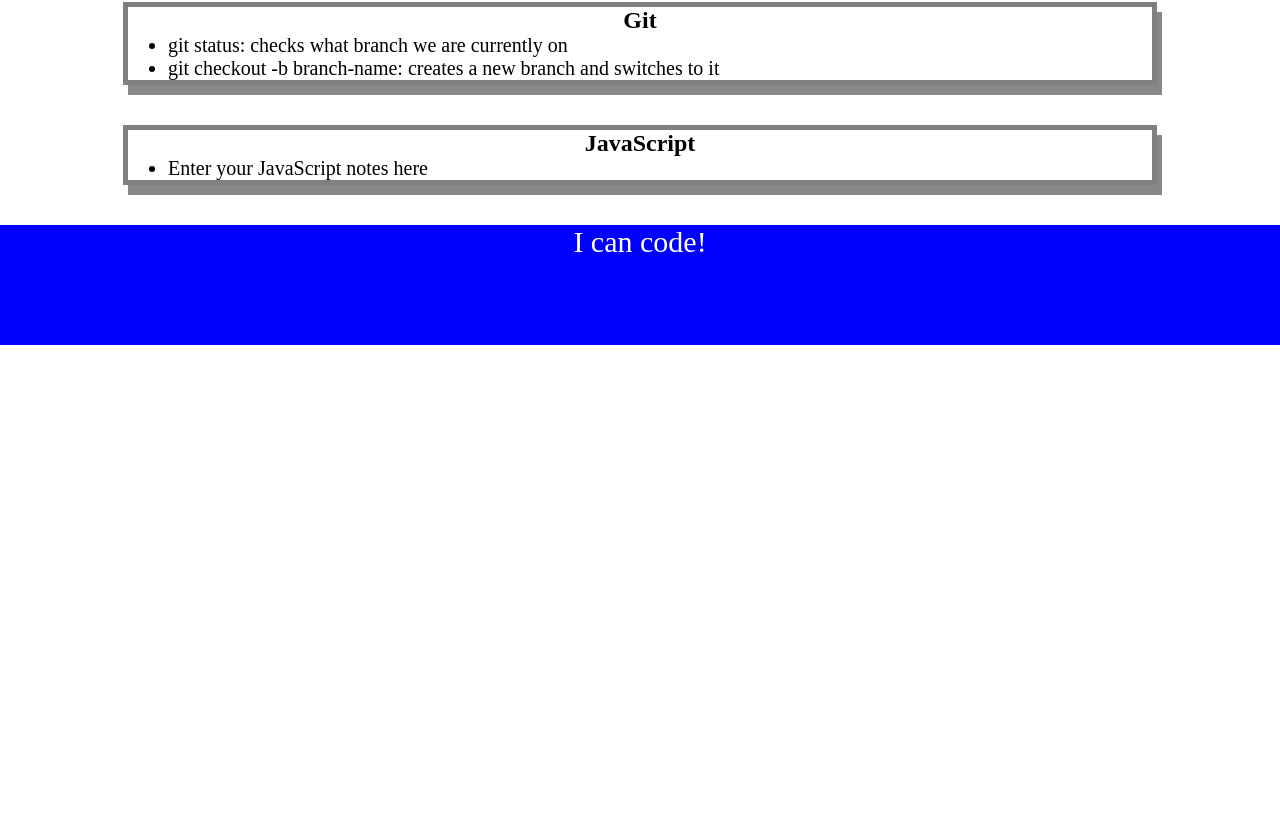
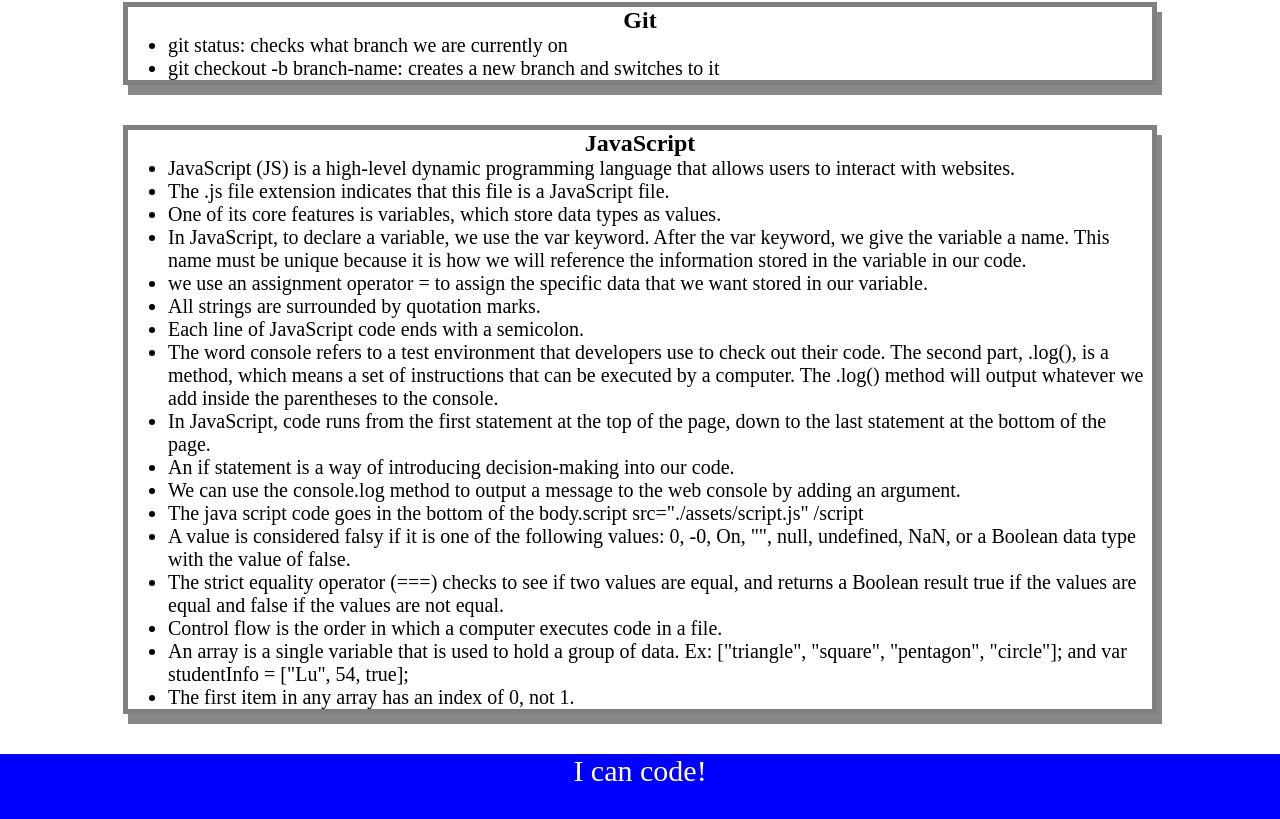
Before and after one commit to tanglero4/prework-study-guide, a plain HTML site: page index.html in a window 1280 px wide. Shown: the part 979-1798 px from the top of the page. Before the commit the page ends 1324 px from the top, so only its background shows below. Drawn offline with Linux system fonts and the light colour scheme.

Commit message:
added Javascript to project

```diff
--- /dev/null
+++ b/assets/script.js
@@ -0,0 +1,19 @@
+var topics = ['HTML', 'CSS', 'Git', 'JavaScript'];
+
+for (var x = 0; x < topics.length; x++) {
+    console.log(topics[x]);
+}
+
+/*
+if (topic === 'HTML') {
+ console.log("Let's study HTML!");
+} else if (topic === 'CSS') {
+ console.log("Let's study CSS!");
+} else if (topic === 'Git') {
+ console.log("Let's study Git!");
+} else if (topic === 'JavaScript') {
+ console.log("Let's study JavaScript!");
+} else {
+ console.log('Please try again!');
+}
+*/
--- a/index.html
+++ b/index.html
@@ -11,6 +11,7 @@
     <header id="top">
       <h1>Prework Study Guide</h1>
       <img src="./assets/bowtie-cat.png" alt="Profile image of cat wearing a bow tie." />
+      <h2>✨ Open the Console to See What's Happening ✨</h2>
     </header>
     <main>
       <section class="card" id="html-section">
@@ -62,7 +63,23 @@
       <section class="card" id="javascript-section">
         <h2>JavaScript</h2>
         <ul>
-          <li>Enter your JavaScript notes here</li>
+          <li>JavaScript (JS) is a high-level dynamic programming language that allows users to interact with websites.</li>
+        <li>The .js file extension indicates that this file is a JavaScript file.</li>
+        <li>One of its core features is variables, which store data types as values.</li>
+        <li>In JavaScript, to declare a variable, we use the var keyword. After the var keyword, we give the variable a name. This name must be unique because it is how we will reference the information stored in the variable in our code.</li>
+        <li>we use an assignment operator = to assign the specific data that we want stored in our variable.</li>
+        <li>All strings are surrounded by quotation marks.</li>
+        <li>Each line of JavaScript code ends with a semicolon.</li>
+        <li>The word console refers to a test environment that developers use to check out their code. The second part, .log(), is a method, which means a set of instructions that can be executed by a computer. The .log() method will output whatever we add inside the parentheses to the console.</li>
+        <li>In JavaScript, code runs from the first statement at the top of the page, down to the last statement at the bottom of the page. </li>
+        <li>An if statement is a way of introducing decision-making into our code.</li>
+        <li>We can use the console.log method to output a message to the web console by adding an argument.</li>
+        <li>The java script code goes in the bottom of the body.script src="./assets/script.js" /script</li>
+        <li>A value is considered falsy if it is one of the following values: 0, -0, On, "", null, undefined, NaN, or a Boolean data type with the value of false.</li>
+        <li>The strict equality operator (===) checks to see if two values are equal, and returns a Boolean result true if the values are equal and false if the values are not equal.</li>
+        <li>Control flow is the order in which a computer executes code in a file.</li>
+        <li>An array is a single variable that is used to hold a group of data. Ex: ["triangle", "square", "pentagon", "circle"]; and var studentInfo = ["Lu", 54, true];</li>
+        <li>The first item in any array has an index of 0, not 1.</li>
         </ul>
       </section>
     </main>
@@ -70,5 +87,6 @@
     <footer>
       <p>I can code!</p>
     </footer>
+    <script src="./assets/script.js"></script>
   </body>
 </html>
```
